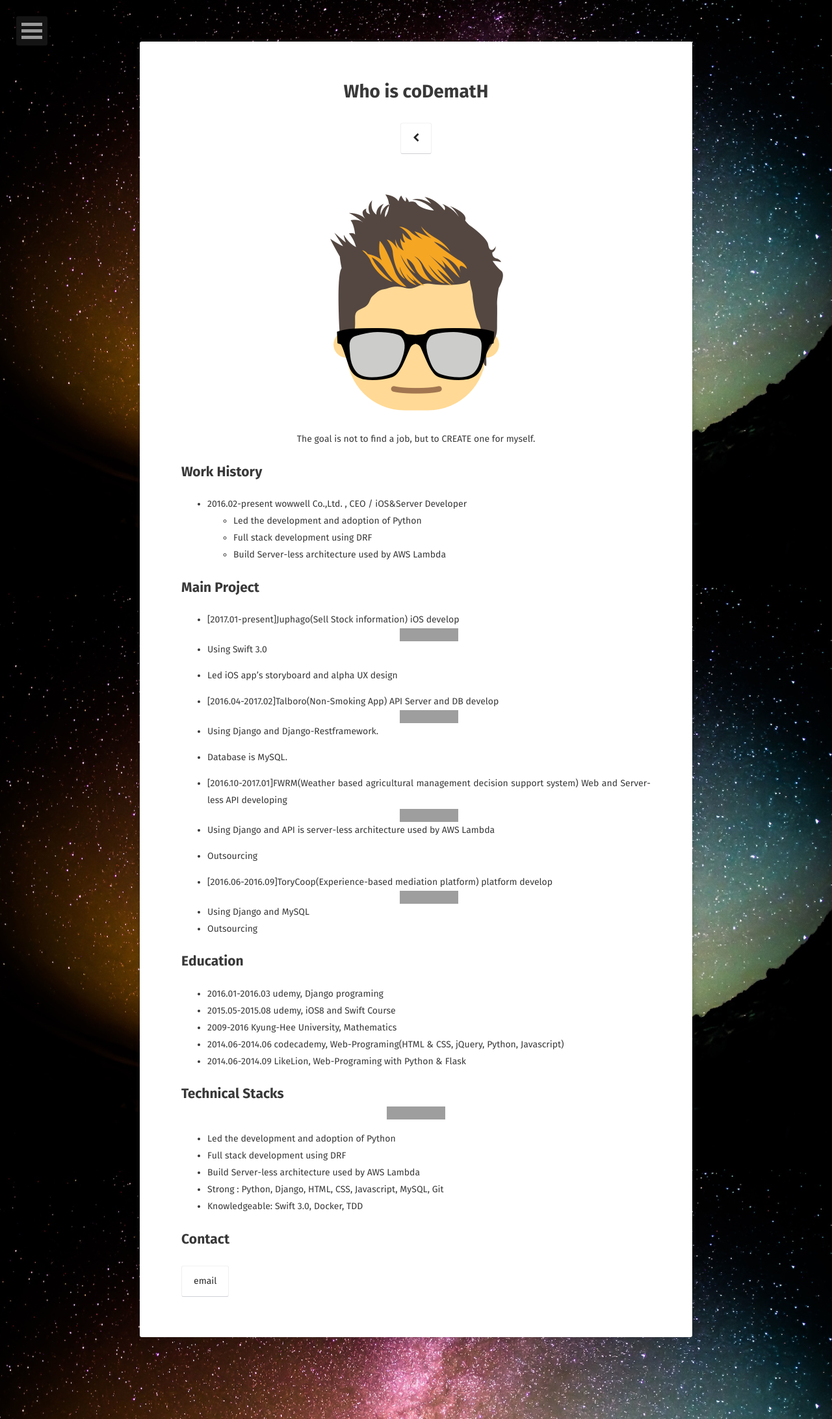
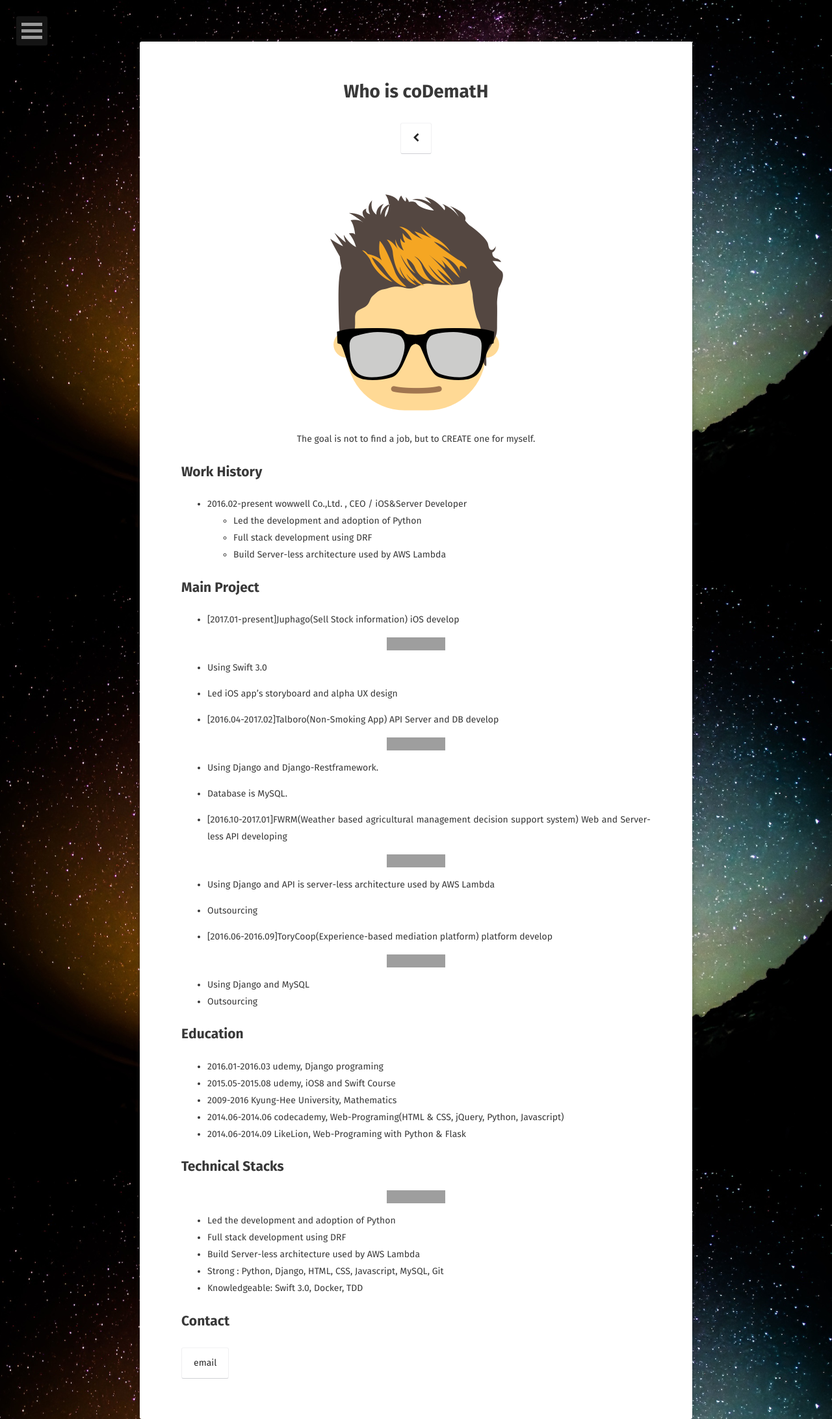
Before and after one commit to CodeMath/codemath.github.io, a Jekyll site: the page built from about/index.md, in a window 1280 px wide. Shown: the whole page at 65% size. Built offline with Jekyll 4.4.1, drawn with Linux system fonts in a browser that asks for light colours; some web fonts are replaced; grey boxes are pictures that could not be loaded.

Commit message:
스텍 체인

```diff
--- a/about/index.md
+++ b/about/index.md
@@ -16,21 +16,34 @@
 
 
 ## Main Project
-* [2017.01-present]Juphago(Sell Stock information) iOS develop [![StackShare](https://img.shields.io/badge/tech-stack-0690fa.svg?style=flat)](https://stackshare.io/juphago/juphago)
- - Using Swift 3.0
- - Led iOS app's storyboard and alpha UX design
+* [2017.01-present]Juphago(Sell Stock information) iOS develop
 
-* [2016.04-2017.02]Talboro(Non-Smoking App) API Server and DB develop [![StackShare](https://img.shields.io/badge/tech-stack-0690fa.svg?style=flat)](https://stackshare.io/talboro/talboro)
- - Using Django and Django-Restframework.
- - Database is MySQL.
+[![StackShare](https://img.shields.io/badge/tech-stack-0690fa.svg?style=flat)](https://stackshare.io/juphago/juphago)
 
-* [2016.10-2017.01]FWRM(Weather based agricultural management decision support system) Web and Server-less API developing [![StackShare](https://img.shields.io/badge/tech-stack-0690fa.svg?style=flat)](https://stackshare.io/fwrm/fwrm)
- - Using Django and API is server-less architecture used by AWS Lambda
- - Outsourcing
+  - Using Swift 3.0
+  - Led iOS app's storyboard and alpha UX design
 
-* [2016.06-2016.09]ToryCoop(Experience-based mediation platform) platform develop [![StackShare](https://img.shields.io/badge/tech-stack-0690fa.svg?style=flat)](https://stackshare.io/torycoop/torycoop)
- - Using Django and MySQL
- - Outsourcing
+* [2016.04-2017.02]Talboro(Non-Smoking App) API Server and DB develop
+
+[![StackShare](https://img.shields.io/badge/tech-stack-0690fa.svg?style=flat)](https://stackshare.io/talboro/talboro)
+
+  - Using Django and Django-Restframework.
+  - Database is MySQL.
+
+* [2016.10-2017.01]FWRM(Weather based agricultural management decision support system) Web and Server-less API developing
+
+[![StackShare](https://img.shields.io/badge/tech-stack-0690fa.svg?style=flat)](https://stackshare.io/fwrm/fwrm)
+
+  - Using Django and API is server-less architecture used by AWS Lambda
+  - Outsourcing
+
+* [2016.06-2016.09]ToryCoop(Experience-based mediation platform) platform develop
+
+[![StackShare](https://img.shields.io/badge/tech-stack-0690fa.svg?style=flat)](https://stackshare.io/torycoop/torycoop)
+
+  - Using Django and MySQL
+  - Outsourcing
+
 
 ## Education
 * 2016.01-2016.03 udemy, Django programing
@@ -40,7 +53,9 @@
 * 2014.06-2014.09 LikeLion, Web-Programing with Python & Flask
 
 
-## Technical Stacks [![StackShare](https://img.shields.io/badge/tech-stack-0690fa.svg?style=flat)](https://stackshare.io/CodeMath/codemath-stack)
+## Technical Stacks
+[![StackShare](https://img.shields.io/badge/tech-stack-0690fa.svg?style=flat)](https://stackshare.io/CodeMath/codemath-stack)
+
 * Led the development and adoption of Python
 * Full stack development using DRF
 * Build  Server-less architecture used by AWS Lambda
```
